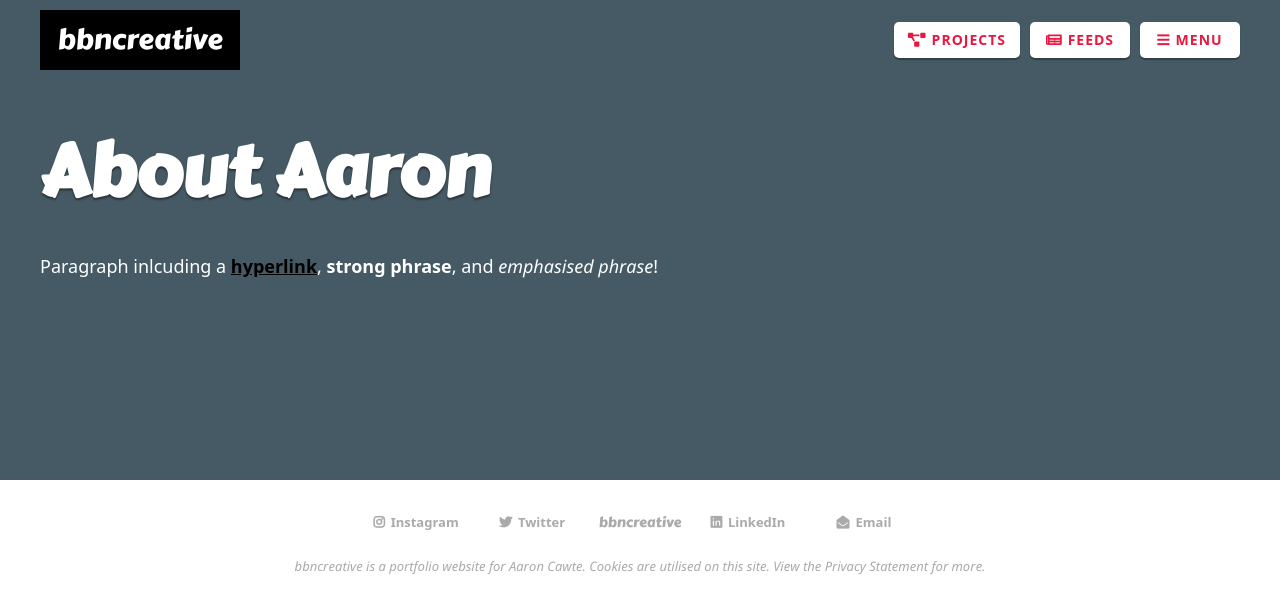
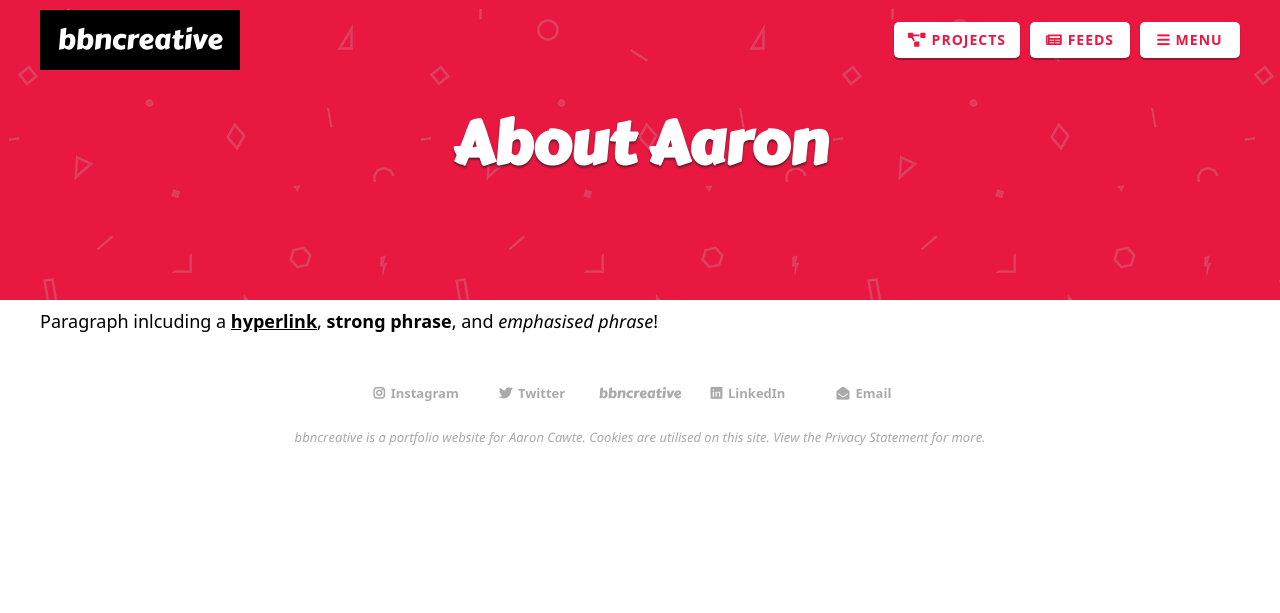
Before and after one commit to aaroncawte/bbncreative-django, a Django app: page /aaron in a window 1280 px wide. Shown: the top 613 px of the page. Run offline with Django 3.2, Linux system fonts and the light colour scheme; data that the repository does not hold is empty; some libraries are stand-ins or nearby versions; some web fonts are replaced.

Commit message:
Small UI Fixes

```diff
--- a/static/style/_definitions.scss
+++ b/static/style/_definitions.scss
@@ -137,7 +137,7 @@ a.no-text-decoration {
 
 /* Element selection
    ======================================================================== */
-html, body, p, em, span, a, img, div, button, input, label, h1, h2, h3, h4, h5, h6 {
+html, body, p, strong, em, span, a, img, div, button, input, label, h1, h2, h3, h4, h5, h6 {
 	&::-moz-selection {
 		background-color: $bbn2;
 		color: #fff;
--- a/static/style/style.css
+++ b/static/style/style.css
@@ -115,10 +115,11 @@ a.no-text-decoration:link, a.no-text-decoration:hover, a.no-text-decoration:acti
 
 /* Element selection
    ======================================================================== */
-html::-moz-selection, body::-moz-selection, p::-moz-selection, em::-moz-selection, span::-moz-selection, a::-moz-selection, img::-moz-selection, div::-moz-selection, button::-moz-selection, input::-moz-selection, label::-moz-selection, h1::-moz-selection, h2::-moz-selection, h3::-moz-selection, h4::-moz-selection, h5::-moz-selection, h6::-moz-selection {
+html::-moz-selection, body::-moz-selection, p::-moz-selection, strong::-moz-selection, em::-moz-selection, span::-moz-selection, a::-moz-selection, img::-moz-selection, div::-moz-selection, button::-moz-selection, input::-moz-selection, label::-moz-selection, h1::-moz-selection, h2::-moz-selection, h3::-moz-selection, h4::-moz-selection, h5::-moz-selection, h6::-moz-selection {
   background-color: #cc2369;
   color: #fff; }
-html::selection, body::selection, p::selection, em::selection, span::selection, a::selection, img::selection, div::selection, button::selection, input::selection, label::selection, h1::selection, h2::selection, h3::selection, h4::selection, h5::selection, h6::selection {
+
+html::selection, body::selection, p::selection, strong::selection, em::selection, span::selection, a::selection, img::selection, div::selection, button::selection, input::selection, label::selection, h1::selection, h2::selection, h3::selection, h4::selection, h5::selection, h6::selection {
   background-color: #cc2369;
   color: #fff; }
 
--- a/templates/aaron.html
+++ b/templates/aaron.html
@@ -1,8 +1,12 @@
 {% extends "base.html" %}
 {% block body-content %}
-    <div class="window window-first">
+    <div class="window window-title">
         <div class="wrapper-1200">
             <h1>About Aaron</h1>
+        </div>
+    </div>
+    <div class="window">
+        <div class="wrapper-1200">
             <p>Paragraph inlcuding a <a href="/">hyperlink</a>, <strong>strong phrase</strong>, and <em>emphasised
                 phrase</em>!</p>
         </div>
--- a/templates/contact.html
+++ b/templates/contact.html
@@ -1,8 +1,12 @@
 {% extends "base.html" %}
 {% block body-content %}
-    <div class="window window-first">
+    <div class="window window-title">
         <div class="wrapper-1200">
             <h1>Get In Touch</h1>
+        </div>
+    </div>
+    <div class="window">
+        <div class="wrapper-1200">
             <p>Paragraph inlcuding a <a href="/">hyperlink</a>, <strong>strong phrase</strong>, and <em>emphasised
                 phrase</em>!</p>
         </div>
--- a/templates/feed.html
+++ b/templates/feed.html
@@ -2,7 +2,7 @@
 {% load static %}
 {% block body-content %}
     {% if feed.brand_color_2|length > 0 %}
-        <div class="window window-title"
+        <div class="window window-first"
              style="background-image: linear-gradient(135deg, #{{ feed.brand_color_1 }}, #{{ feed.brand_color_2 }});">
     {% else %}
         <div class="window window-first" style="background-color: #{{ project.brand_color_1 }};">
```
Also changed, not shown: 1 other file.
